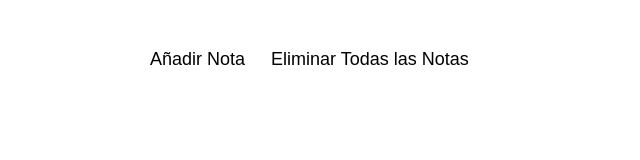
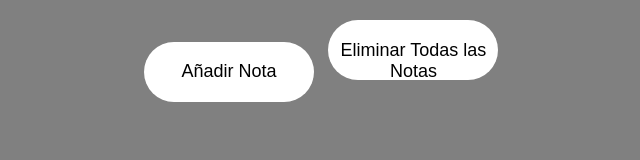
Before and after one commit to ivanOrdAlv/TareaNotas, a plain HTML site: page index.html in a window 1280 px wide. Shown: the whole page, without its empty margins (196-836 px from the left). Drawn offline with Linux system fonts and the light colour scheme.

Commit message:
CREO QUE AHORA SÍ FUNCIONA

```diff
--- a/style.css
+++ b/style.css
@@ -1,8 +1,7 @@
-//Iván Ordóñez Álvarez
-//Espero que ahora funcione.
+
 body {
   font-family: Arial, sans-serif;
-  //Aquí cambio el color del fondo
+  background-color:black;
   background-color:grey;
 }
 
@@ -14,15 +13,13 @@ body {
 #note-container {
   display: flex;
   flex-direction: column;
-  //Aquí hago lo mismo para el fondo a la hora de introducir una nota
-  background-color:wite;
+   background-color:wite;
 }
 
 .note {
   border: 1px solid #ccc;
   margin: 10px 0;
   background-color:white;
-  //Lo decoro un poco
   border-radius: 5px;
   padding: 10px;
   position: relative;
@@ -35,7 +32,7 @@ body {
 }
 
 #addNoteBtn{
-  //Aquí he decorado un poco los botones
+
   width: 170px;
   height: 60px;
   font-size: 18px;
@@ -49,7 +46,7 @@ body {
 }
 
 #addNoteBtn:hover{
-  //Aquí lo mismo
+
   box-shadow: inset 0 0 0 4px #ef476f,
   inset 0 0 0 8px #ffd166,
   inset 0 0 0 12px #06d6a0,
@@ -59,7 +56,7 @@ color: #fff;
 }
 
 #deleteAllNotesBtn {
-  //Aquí he decorado un poco los botones
+
   width: 170px;
   height: 60px;
   padding-top:20px;
@@ -76,7 +73,7 @@ color: #fff;
 }
 
 #deleteAllNotesBtn:hover {
-  //Aquí lo mismo
+
   box-shadow: inset 0 0 0 4px #ef476f,
               inset 0 0 0 8px #ffd166,
               inset 0 0 0 12px #06d6a0,
@@ -86,7 +83,7 @@ color: #fff;
 }
 
 #saveNoteBtn{
-  //Aquí he decorado un poco los botones
+
   width: 170px;
   height: 60px;
   font-size: 18px;
@@ -100,7 +97,7 @@ color: #fff;
 }
 
 #saveNoteBtn:hover{
-  //Aqui lo mismo
+
   box-shadow: inset 0 0 0 4px #ef476f,
   inset 0 0 0 8px #ffd166,
   inset 0 0 0 12px #06d6a0,
```
Also changed, not shown: index.html (+1 -2 lines), script.js (+8 -9 lines).
